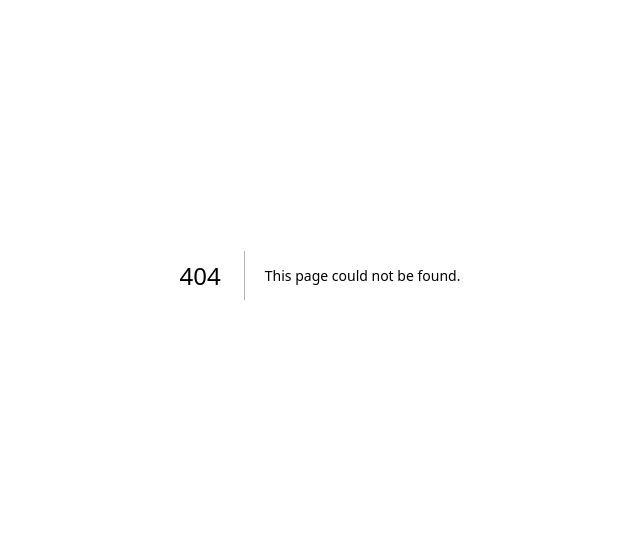
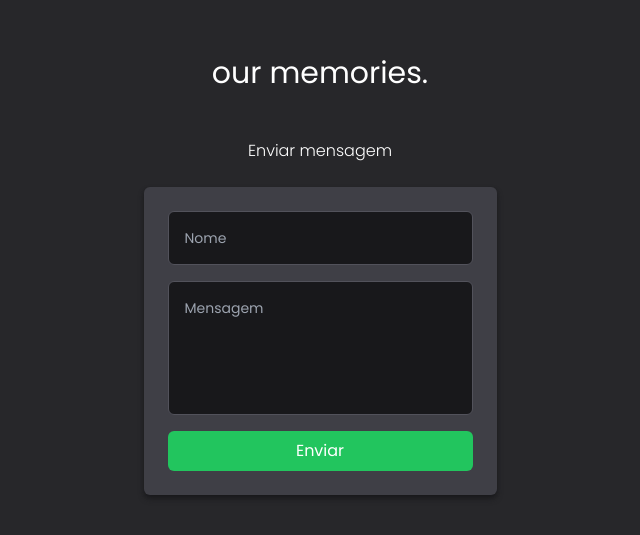
Before and after one commit to devnoob547/our-memories, a Next.js app: page /messages/add in a window 1280 px wide. Before the commit this address had no page. Shown: the part 125-660 px from the top of the page, without its empty margins (320-960 px from the left). Built offline with nearby package versions, Linux system fonts and the light colour scheme.

Commit message:
add form page

```diff
--- /dev/null
+++ b/src/app/messages/add/page.tsx
@@ -0,0 +1,17 @@
+export default function AddMessage() {
+  return (
+    <div className="flex min-h-screen min-w-full items-center justify-center flex-col space-y-6">
+      <div className="flex flex-col items-center justify-center space-y-12">
+        <h1 className="text-3xl">our memories.</h1>
+        <h2 className="font-light">Enviar mensagem</h2>
+      </div>
+      <div className="mx-8 bg-zinc-700 p-6 rounded-md shadow-md shadow-zinc-900">
+        <form action="" className="flex items-center justify-center flex-col gap-4">
+          <input type="text" placeholder="Nome" className="bg-zinc-900 p-4 rounded-md text-sm border border-zinc-600 focus:border-zinc-400 transition-colors duration-300 outline-none" />
+          <textarea placeholder="Mensagem" rows={5} className="bg-zinc-900 p-4 rounded-md text-sm border border-zinc-600 resize-none w-full focus:border-zinc-400 transition-colors duration-300 outline-none" />
+          <button type="submit" className="w-full bg-green-500 text-white p-2 rounded-md hover:bg-green-600 transition-all duration-300 hover:shadow-md hover:shadow-zinc-900">Enviar</button>
+        </form>
+      </div>
+    </div>
+  )
+}
--- a/src/app/messages/page.tsx
+++ b/src/app/messages/page.tsx
@@ -1,13 +1,17 @@
 import { Menu } from "@/components/Menu";
 import { MainMessages } from "@/components/Messages/Main";
+import { Plus } from "lucide-react";
 
 export default function Messages() {
   return (
-    <div>
+    <div className="min-h-screen">
       <header className='flex items-center p-6 shadow-zinc-900 shadow-md'>
         <h1 className='text-lg font-light'>our memories.</h1>
       </header>
       <MainMessages />
+      <a href="/messages/add" className="bg-green-500 w-14 rounded-full flex items-center justify-center h-14 fixed bottom-36 right-4 text-zinc-950 hover:bg-green-400 hover:shadow-zinc-900 hover:shadow-md transition-colors duration-300">
+        <Plus size={25} />
+      </a>
       <Menu item='messages' />
     </div>
   )
```
